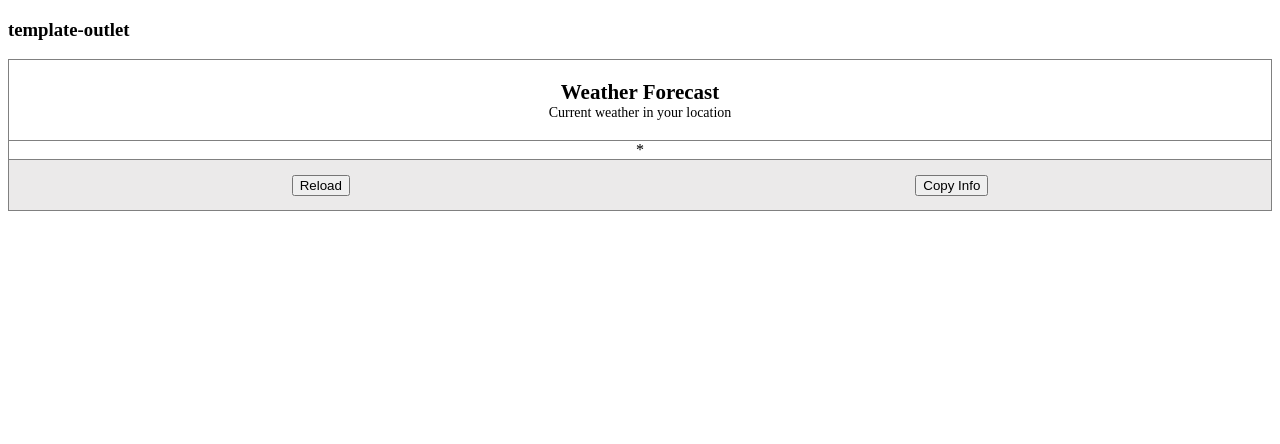
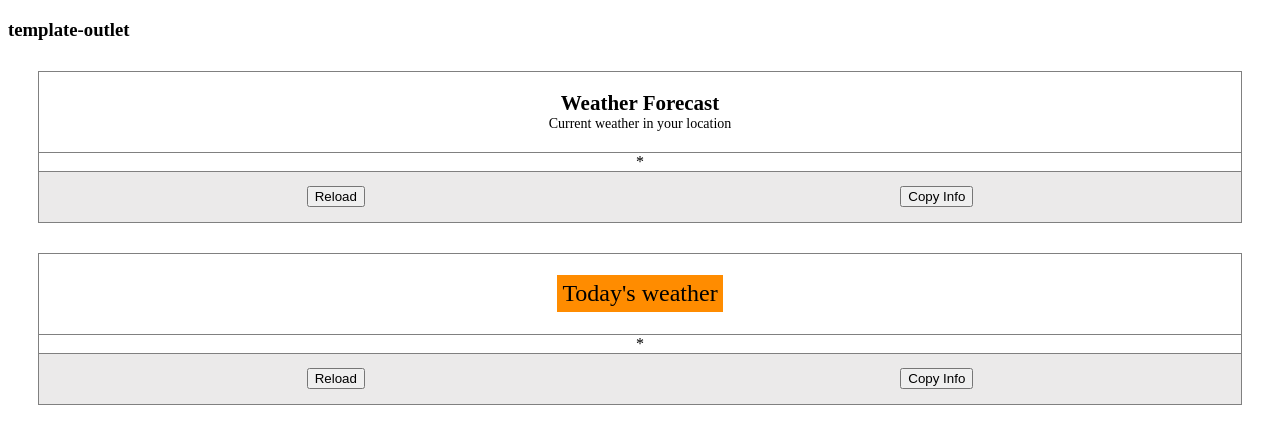
Before and after one commit to pawel-stolka/pg, an Angular app: page / in a window 1280 px wide. Shown: the top 444 px of the page. Built offline with nearby package versions, Linux system fonts and the light colour scheme.

Commit message:
alternative default template

```diff
--- a/src/app/app.component.html
+++ b/src/app/app.component.html
@@ -3,3 +3,8 @@
 </h3>
 
 <weather-widget></weather-widget>
+<weather-widget [headerTemplate]="altWidgetHeader"></weather-widget>
+
+<ng-template #altWidgetHeader>
+  <div class="alt-header">Today's weather</div>
+</ng-template>
--- a/src/app/app.component.scss
+++ b/src/app/app.component.scss
@@ -0,0 +1,5 @@
+.alt-header {
+  font-size: 24px;
+  background-color: darkorange;
+  padding: 5px;
+}
--- a/src/app/weather-widget/weather-widget.component.html
+++ b/src/app/weather-widget/weather-widget.component.html
@@ -1,5 +1,5 @@
 <div class="widget-header">
-  <ng-container [ngTemplateOutlet]="defaultWidgetHeader"></ng-container>
+  <ng-container [ngTemplateOutlet]="headerTemplate || defaultWidgetHeader"></ng-container>
 </div>
 <div class="widget-content">
   <div class="sky-condition">
--- a/src/app/weather-widget/weather-widget.component.scss
+++ b/src/app/weather-widget/weather-widget.component.scss
@@ -2,6 +2,7 @@
   display: flex;
   flex-direction: column;
   border: 1px solid gray;
+  margin: 30px;
 }
 
 .widget-header {
--- a/src/app/weather-widget/weather-widget.component.ts
+++ b/src/app/weather-widget/weather-widget.component.ts
@@ -1,4 +1,4 @@
-import { Component, inject } from '@angular/core';
+import { Component, inject, Input, TemplateRef } from '@angular/core';
 import { WidgetActions } from '../widget-actions';
 import { WidgetState } from '../widget-state';
 
@@ -10,4 +10,6 @@ import { WidgetState } from '../widget-state';
 export class WeatherWidgetComponent {
   state = inject(WidgetState);
   actions = inject(WidgetActions);
+
+  @Input() headerTemplate!: TemplateRef<any>;
 }
```
